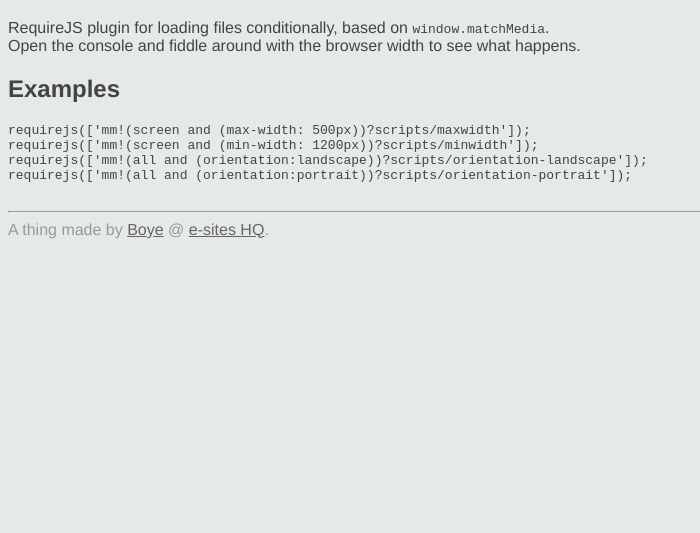
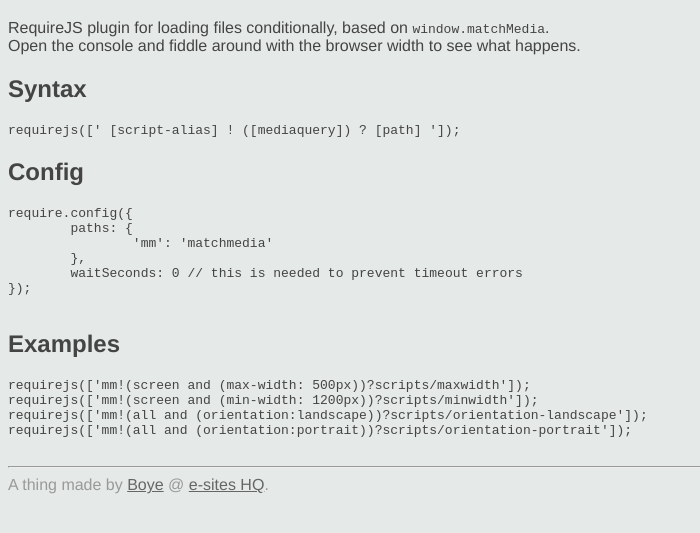
Before and after one commit to e-sites/require-matchmedia-plugin, a website: page index.html in a window 1280 px wide. Shown: the part 61-594 px from the top of the page, without its empty margins (0-700 px from the left). Drawn offline with Linux system fonts and the light colour scheme.

Commit message:
Fixed path issues

```diff
--- a/index.html
+++ b/index.html
@@ -15,6 +15,19 @@
 			RequireJS plugin for loading files conditionally, based on <code>window.matchMedia</code>. <br>
 			Open the console and fiddle around with the browser width to see what happens.
 		</p>
+		<h2>Syntax</h2>
+<pre>
+requirejs([' [script-alias] ! ([mediaquery]) ? [path] ']);
+</pre>
+		<h2>Config</h2>
+		<pre>
+require.config({
+	paths: {
+		'mm': 'matchmedia'
+	},
+	waitSeconds: 0 // this is needed to prevent timeout errors
+});
+		</pre>
 		<h2>Examples</h2>
 		<pre>
 requirejs(['mm!(screen and (max-width: 500px))?scripts/maxwidth']);
```
Also changed, not shown: assets/js/main.js (+6 -6 lines), README.md.
